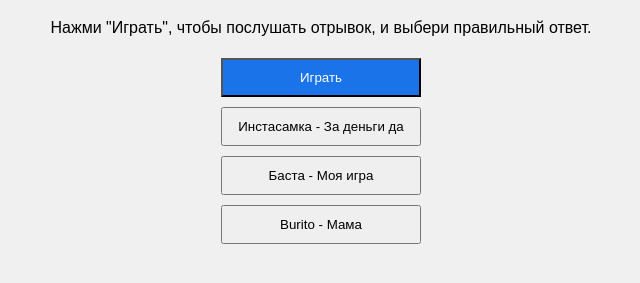
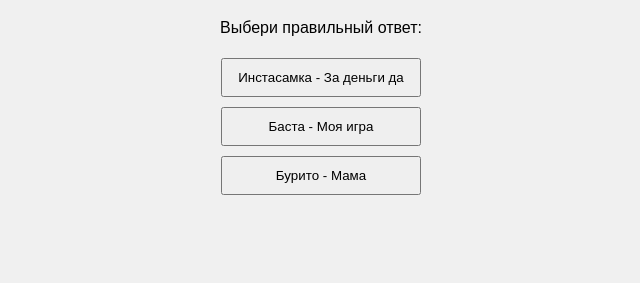
Before and after one commit to Likkich/VibeQuessBot, a plain HTML site: page index.html in a window 1280 px wide. Both pictures are taken after a click on the button "Играть". Shown: the part 89-372 px from the top of the page, without its empty margins (319-959 px from the left). Drawn offline with Linux system fonts and the light colour scheme.

Commit message:
Update index.html

```diff
--- a/index.html
+++ b/index.html
@@ -21,72 +21,85 @@
             background-color: #1a73e8;
             color: white;
         }
+        #startScreen {
+            display: block;
+        }
+        #gameScreen {
+            display: none;
+        }
     </style>
 </head>
 <body>
+    <div id="startScreen">
         <h1>Угадай мелодию</h1>
-    <p>Нажми "Играть", чтобы послушать отрывок, и выбери правильный ответ.</p>
-    <button id="playButton" onclick="playMelody()">Играть</button>
+        <button id="playButton" onclick="startGame()">Играть</button>
+    </div>
+    <div id="gameScreen">
+        <h1>Угадай мелодию</h1>
+        <p>Выбери правильный ответ:</p>
         <div id="options">
             <button onclick="checkAnswer(0)">Вариант 1</button><br>
             <button onclick="checkAnswer(1)">Вариант 2</button><br>
             <button onclick="checkAnswer(2)">Вариант 3</button>
         </div>
         <p id="result"></p>
+    </div>
 
     <script src="https://telegram.org/js/telegram-web-app.js"></script>
     <script>
-        // Список мелодий: {название, ссылка на аудио}
         const melodies = [
-        { name: "Burito - Мама", url: "https://Likkich.github.io/VibyQuessBot/audio/burito-mama.mp3" },
             { name: "Баста - Моя игра", url: "https://Likkich.github.io/VibyQuessBot/audio/Basta.mp3" },
-        { name: "Инстасамка - За деньги да", url: "https://Likkch.github.io/VibyQuessBot/audio/ZaDengi.mp3" }
+            { name: "Бурито - Мама", url: "https://Likkich.github.io/VibyQuessBot/audio/burito-mama.mp3" },
+            { name: "Инстасамка - За деньги да", url: "https://Likkich.github.io/VibyQuessBot/audio/ZaDengi.mp3" }
         ];
 
-        let currentMelody = Math.floor(Math.random() * melodies.length); // Случайная мелодия
+        let currentMelody = Math.floor(Math.random() * melodies.length);
         let audio = new Audio();
-        let options = generateOptions();
+        let options = [];
 
-        // Генерация вариантов ответа
+        function startGame() {
+            // Скрываем стартовый экран, показываем игру
+            document.getElementById("startScreen").style.display = "none";
+            document.getElementById("gameScreen").style.display = "block";
+            // Запускаем мелодию
+            audio.src = melodies[currentMelody].url;
+            audio.play();
+            // Генерируем варианты
+            options = generateOptions();
+            let buttons = document.querySelectorAll("#options button");
+            buttons.forEach((btn, index) => btn.innerText = options[index]);
+        }
+
         function generateOptions() {
             let opts = [melodies[currentMelody].name];
             while (opts.length < 3) {
                 let randomMelody = melodies[Math.floor(Math.random() * melodies.length)].name;
                 if (!opts.includes(randomMelody)) opts.push(randomMelody);
             }
-            return opts.sort(() => Math.random() - 0.5); // Перемешиваем
+            return opts.sort(() => Math.random() - 0.5);
         }
 
-        // Обновление кнопок с вариантами
-        let buttons = document.querySelectorAll("#options button");
-        buttons.forEach((btn, index) => btn.innerText = options[index]);
-
-        // Проигрывание мелодии
-        function playMelody() {
-            audio.src = melodies[currentMelody].url;
-            audio.play();
-        }
-
-        // Проверка ответа
         function checkAnswer(index) {
             let user = Telegram.WebApp.initDataUnsafe.user;
             let result = document.getElementById("result");
             if (options[index] === melodies[currentMelody].name) {
                 result.innerText = `Правильно, ${user.first_name}! Это "${melodies[currentMelody].name}"`;
-                Telegram.WebApp.showAlert("Молодец! Следующая мелодия?");
+                Telegram.WebApp.showAlert("Молодец! Начать заново?");
                 resetGame();
             } else {
                 result.innerText = "Неправильно, попробуй ещё раз!";
             }
         }
 
-        // Сброс игры
         function resetGame() {
             currentMelody = Math.floor(Math.random() * melodies.length);
             options = generateOptions();
+            let buttons = document.querySelectorAll("#options button");
             buttons.forEach((btn, index) => btn.innerText = options[index]);
             audio.pause();
             document.getElementById("result").innerText = "";
+            document.getElementById("gameScreen").style.display = "none";
+            document.getElementById("startScreen").style.display = "block";
         }
     </script>
 </body>
```
Lines whose indentation alone changed are shown as unchanged.
